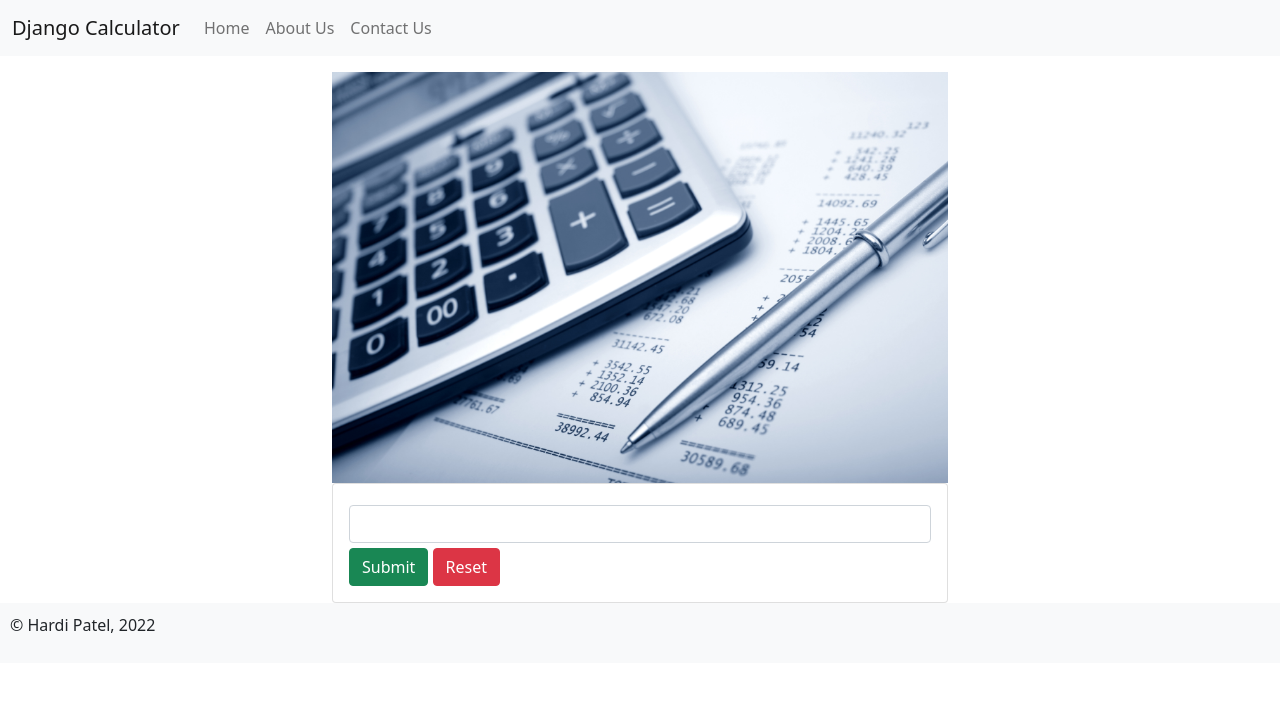
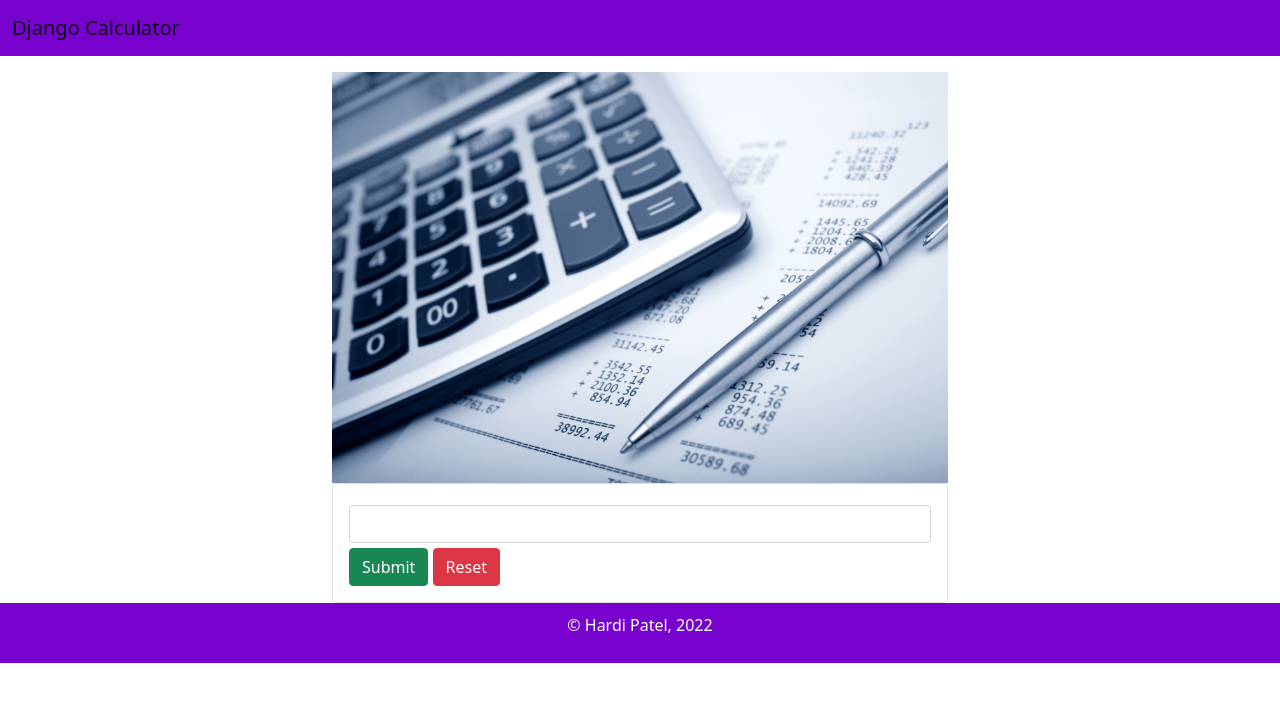
Before and after one commit to patelhardi/CalculatorUsingDjango, a Django app: page /calculatorapp in a window 1280 px wide. Shown: the top 702 px of the page. Run offline with Django 4.2, Linux system fonts and the light colour scheme.

Commit message:
addsomestyling

```diff
--- a/templates/calculatorapp/index.html
+++ b/templates/calculatorapp/index.html
@@ -12,25 +12,9 @@
     <title>Django Calculator</title>
   </head>
   <body>
-    <nav class="navbar navbar-expand-lg navbar-light bg-light">
+    <nav class="navbar navbar-expand-lg navbar-light" style="background-color: rgb(120, 2, 205);">
         <div class="container-fluid">
           <a class="navbar-brand" href="#">Django Calculator</a>
-          <button class="navbar-toggler" type="button" data-bs-toggle="collapse" data-bs-target="#navbarSupportedContent" aria-controls="navbarSupportedContent" aria-expanded="false" aria-label="Toggle navigation">
-            <span class="navbar-toggler-icon"></span>
-          </button>
-          <div class="collapse navbar-collapse" id="navbarSupportedContent">
-            <ul class="navbar-nav me-auto mb-2 mb-lg-0">
-              <li class="nav-item">
-                <a class="nav-link" href="#">Home</a>
-              </li>
-              <li class="nav-item">
-                <a class="nav-link" href="#">About Us</a>
-              </li>
-              <li class="nav-item">
-                <a class="nav-link" href="#">Contact Us</a>
-              </li>
-            </ul>
-          </div>
         </div>
       </nav>
 
@@ -73,7 +57,7 @@
           </div>
       </div>
 
-      <footer class="bg-light" style="padding: 10px;">
+      <footer style="padding: 10px; background-color: rgb(120, 2, 205); color: white; text-align: center;">
           <p>&copy; Hardi Patel, 2022</p>
       </footer>
 
```
